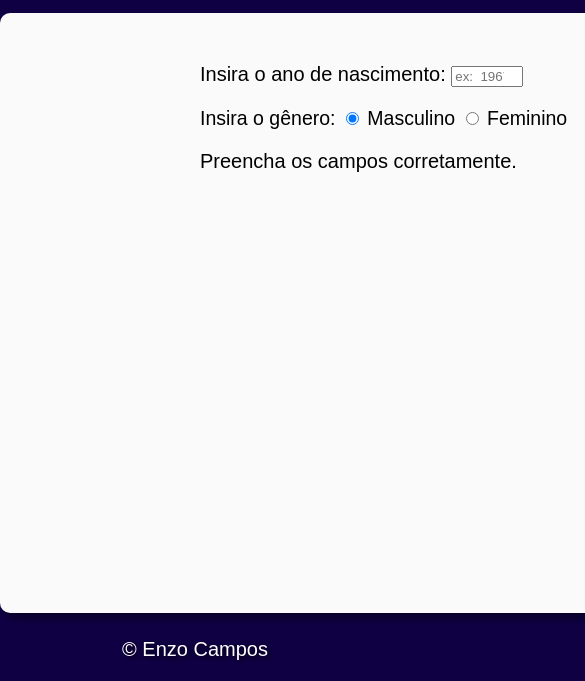
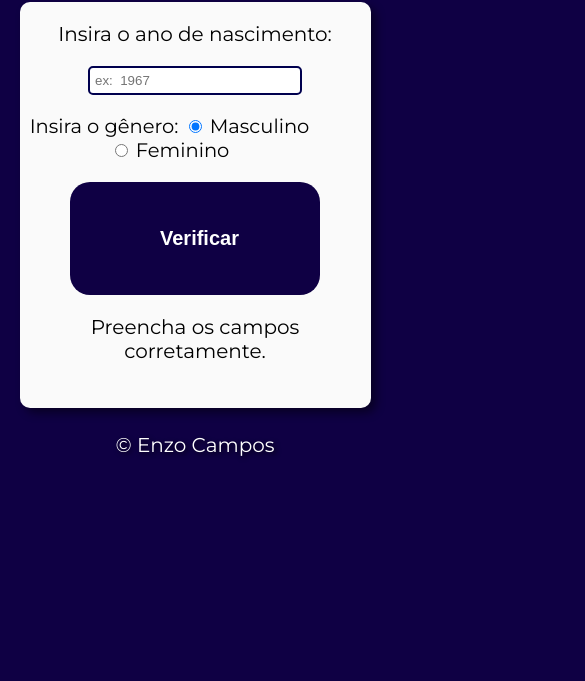
Before and after one commit to Enzo-Campos/Verificador-de-idade---Curso-em-Video, a plain HTML site: page index.html in a window 390 px wide. Shown: the part 178-859 px from the top of the page, 585 px wide, since content can reach past the window. Drawn offline with Linux system fonts and the light colour scheme.

Commit message:
layout responsivo

```diff
--- a/index.html
+++ b/index.html
@@ -7,28 +7,24 @@
     <meta name="viewport" content="width=device-width, initial-scale=1.0">
     <title>Faixa Etária e Gênero</title>
     <link rel="stylesheet" href="style.css">
+    <link rel="preconnect" href="https://fonts.googleapis.com">
+<link rel="preconnect" href="https://fonts.gstatic.com" crossorigin>
+<link href="https://fonts.googleapis.com/css2?family=Montserrat:wght@300;400;500;600&family=Sora:wght@300;400;600;700&display=swap" rel="stylesheet">
 </head>
 
 <body>
     <h1> Verificador de idade </h1>
-    <section>
-        <div id='form-idade'>
-            <div id='idade'>
-                <p id='ano-nascimento'> Insira o ano de nascimento:
+            <div id='form'>
+                <p id='ano-nascimento'> Insira o ano de nascimento: </p>
                     <input type="number" name="anoNas" id="anoNas" placeholder="ex:  1967" max="2020" min="1898"></p>
-            </div>
-            <div id='form-gen'>
                 <p id='genero'> Insira o gênero:
                     <input type="radio" name="radsex" id="mas" checked>
                     <label for="mas"> Masculino </label>
                     <input type="radio" name="radsex" id="fem">
                     <label for="fem"> Feminino </label></p>
-                <p ><input type="button" value="Verificar" id='botao' onclick="verificar()"></p>
-            </div>
-            <div id='res'> Preencha os campos corretamente. </div>
+                <input type="button" value="Verificar" id='botao' onclick="verificar()">
+            <p id='res'> Preencha os campos corretamente. </p>
         </div>
-    </section>
-
     <footer>
         <p>&copy; Enzo Campos</p>
     </footer>
--- a/script.js
+++ b/script.js
@@ -12,6 +12,7 @@ function verificar() {
         var radio = document.getElementsByName('radsex')
         var idade = Number(anoAtual) - Number(forAno.value)
         var img = document.createElement('img')
+        var telaUsuario = window.screen.width
         img.setAttribute('id', 'foto')
         img.style = 'border-radius: 20px;'
         if (radio[0].checked) {
--- a/style.css
+++ b/style.css
@@ -1,33 +1,48 @@
 body {
     background-color: rgb(15, 0, 68);
-    margin: 0px;
-    font-family: Arial, Helvetica, sans-serif;
+    font-family: 'Montserrat', sans-serif;
 }
-section {
+#form {
     background-color: rgb(250, 250, 250);
-    padding: 200px;
     margin: auto;
-    margin-top: 25px;
-    width: 400px;
-    height: 200px;
+    width: 50vw;
+    padding: 1.5rem 0px;
     border-radius: 10px;
     box-shadow: 5px 5px 10px rgba(0, 0, 0, 0.466);
-    text-align: auto;
+    text-align: center;
+
 }
+
+#ano-nascimento{
+    display: inline-block;
+}
+/*
+#form-idade{
+    display: flex;
+    flex-direction: column;
+    background-color: aquamarine;
+    align-items: center;
+    padding: 300px;
+} */
 
 h1 {
     color: rgb(255, 255, 255);
-    margin: auto;
-    margin-top: 50px;
+    margin-top: 1.5rem;
     text-align: center;
     text-shadow: 2px 2px 10px rgba(0, 0, 0, 0.589);
-    font-family: 'Teko', sans-serif;
+    font-family: 'Montserrat', sans-serif;
     font-size: 50px;
 }
 
 #genero {
     font-size: 19.5px;
 
+}
+
+#anoNas{
+    border: 2px solid rgb(0, 0, 78);
+    border-radius: 5px;
+    padding: 5px;
 }
 
 #ano-nascimento {
@@ -37,18 +52,16 @@ h1 {
 }
 
 #botao {
+    background-color: rgb(15, 0, 68);
+    border: none;
+    border-radius: 20px;
+    color: white;
+    cursor: pointer;
     font-size: 20px;
     font-weight: bold;
-    position: absolute;
-    margin-top: -100px;
-    margin-left: 425px;
-    border: 2px solid;
     outline: none;
-    background-color: rgb(15, 0, 68);
-    color: white;
-    border-radius: 20px;
-    padding: 45px 30px 45px 30px;
-    cursor: pointer;
+    max-width: 160px;
+    padding: 45px 200px 45px 130px;
 }
 
 #botao:hover{
@@ -57,6 +70,8 @@ h1 {
 
 #res {
     font-size: 20px;
+    max-width: 373px;
+    margin: 1.3rem auto;
 }
 
 footer {
@@ -64,5 +79,50 @@ footer {
     margin-top: 25px;
     font: normal 15pt arial;
     color: white;
+    font-family: 'Montserrat', sans-serif;
     text-shadow: 2px 2px 5px rgba(0, 0, 0, 0.856);
 }
+
+@media screen and (max-width:1522px) {
+    #res{
+        max-width: none;
+    }
+}
+@media screen and (max-width:834px) {
+    #form{
+        width: 90vw;
+    }
+}
+@media screen and (max-width:457px) {
+    img{
+        max-width:300px
+    }
+
+    #anoNas{
+        width: 200px;
+    }
+
+    #genero{
+        max-width: 300px;
+    }
+}
+@media screen and (max-width:403px) {
+    #botao{
+        padding: 45px 160px 45px 90px;
+    }
+
+    img{
+        max-width: 350px;
+    }
+}
+@media screen and (max-width:400px) {
+    img{
+        max-width: 315px;
+    }
+}
+
+@media screen and (max-width:357px){
+    img{
+        max-width: 280px;
+    }
+}
```
